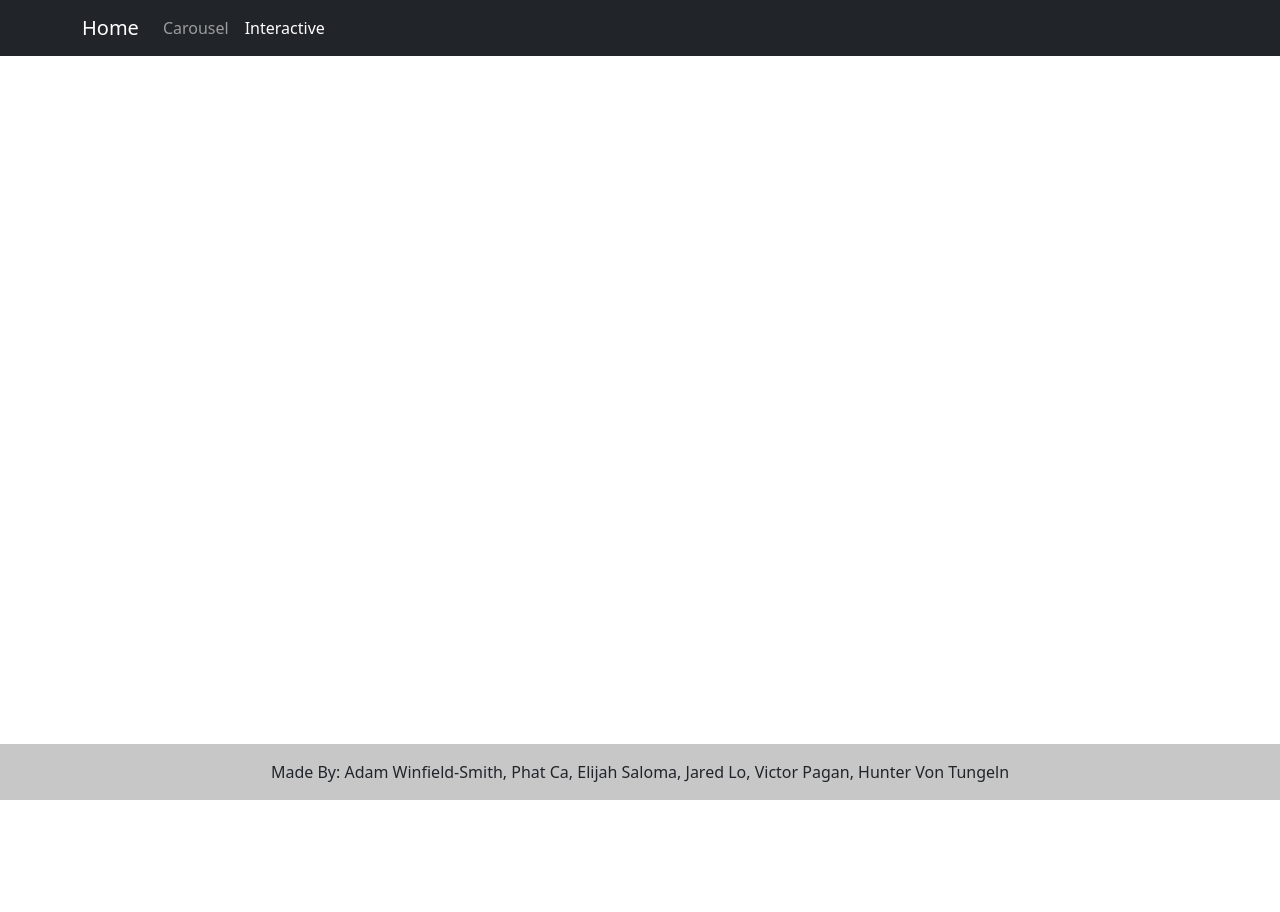
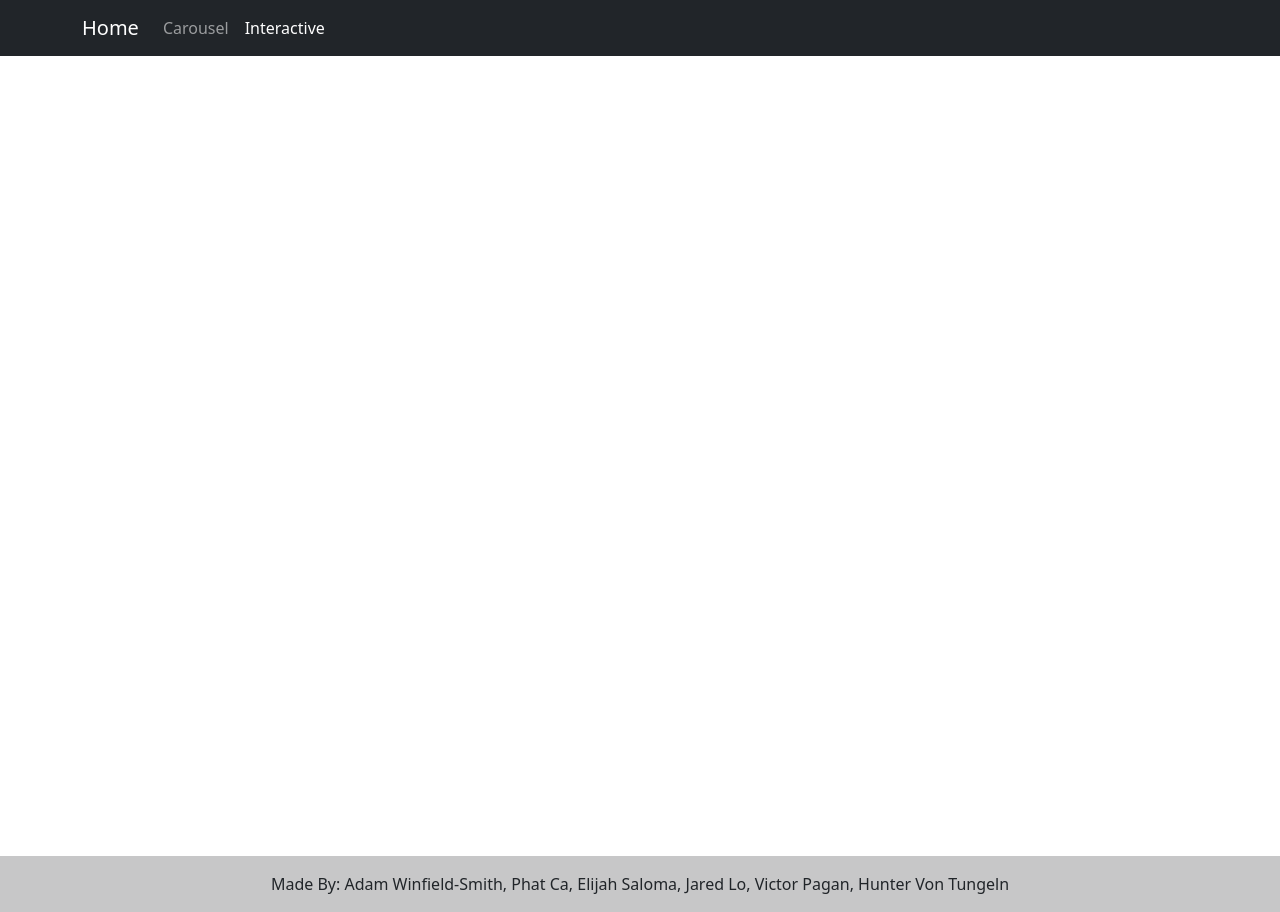
Before and after one commit to HACC2024/Comp-Sience, a React (Create React App) app in the folder app/: page /features in a window 1280 px wide. Before the commit the page ends 856 px from the top, so only its background shows below. Built offline with nearby package versions, Linux system fonts and the light colour scheme.

Commit message:
FIXED FOOTER

```diff
--- a/app/src/components/Footer.jsx
+++ b/app/src/components/Footer.jsx
@@ -4,7 +4,7 @@ import { MDBFooter } from 'mdb-react-ui-kit';
 
 function FooterComponent() {
   return (
-    <MDBFooter bgColor='light' className='text-center text-lg-left' style={{position: 'absolute', bottom: 0, width: '100%'}}>
+    <MDBFooter bgColor='light' className='text-center text-lg-left' style={{bottom: 0, width: '100%'}}>
       <div className='text-center p-3' style={{ backgroundColor: 'rgba(0, 0, 0, 0.2)' }}>
         Made By:{' Adam Winfield-Smith, Phat Ca, Elijah Saloma, Jared Lo, Victor Pagan, Hunter Von Tungeln'}
       </div>
```
